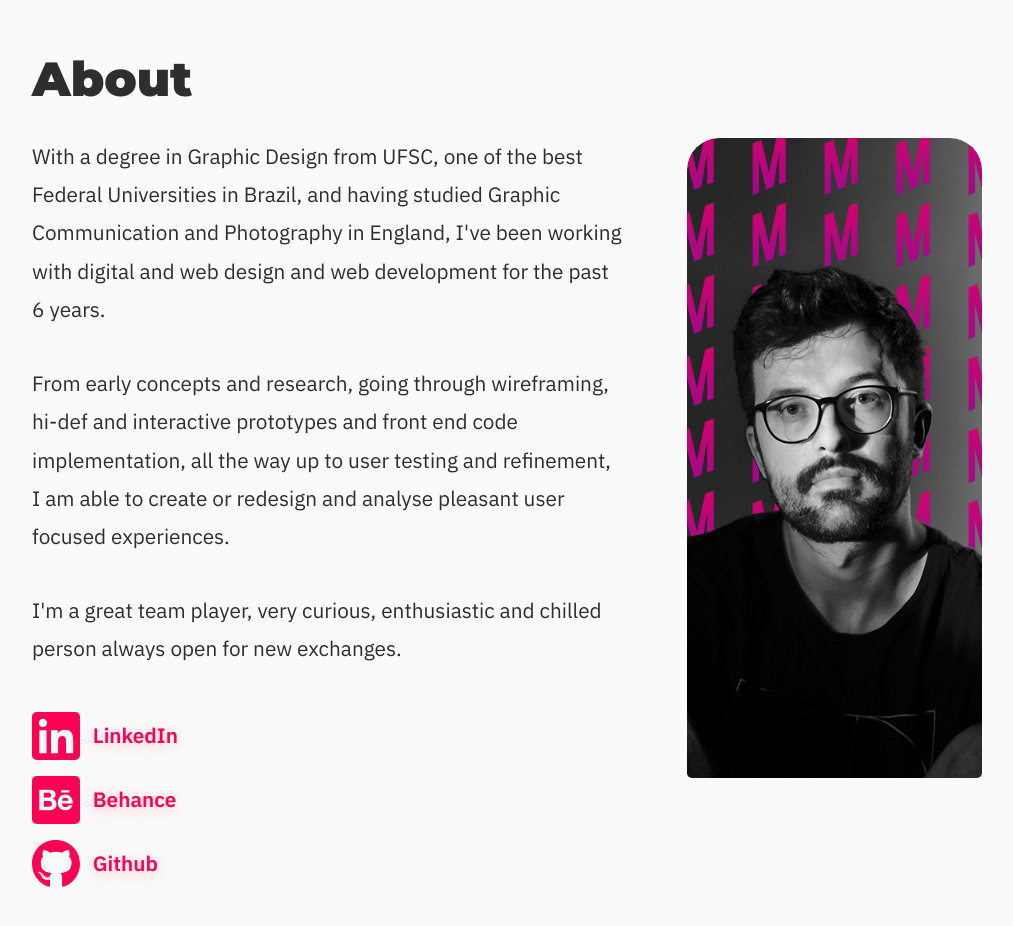
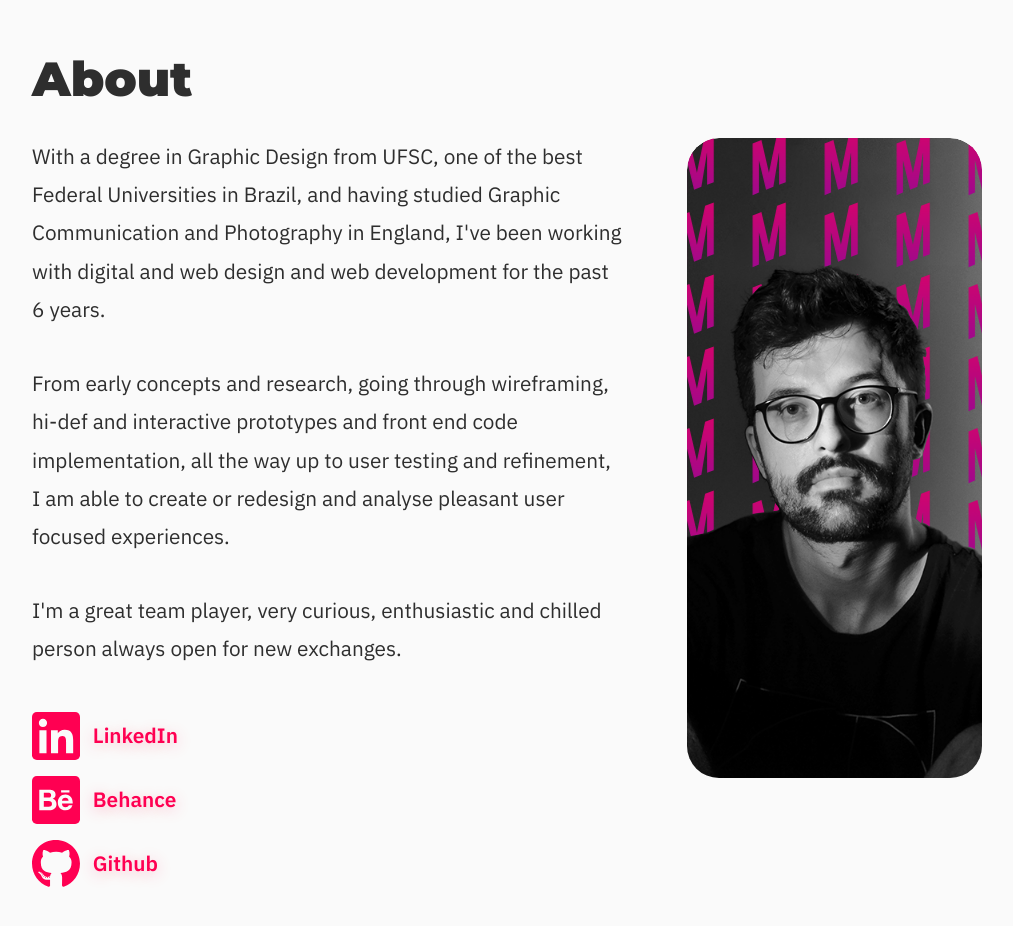
Before and after one commit to marcelorubens/mrubens, a Nuxt app: page / in a window 1280 px wide. Shown: the part 10160-11086 px from the top of the page, without its empty margins (133-1146 px from the left). Built offline with nearby package versions, Linux system fonts and the light colour scheme.

Commit message:
fixed image border radius

```diff
--- a/assets/sass/components/_profile-picture.scss
+++ b/assets/sass/components/_profile-picture.scss
@@ -8,7 +8,7 @@
     background-size: cover;
     background-position-x: 50%;
     background-color: #dddddd;
-    border-radius: 5px;
+    border-radius: 2rem;
   }
   &__bg {
     position: absolute;
```
